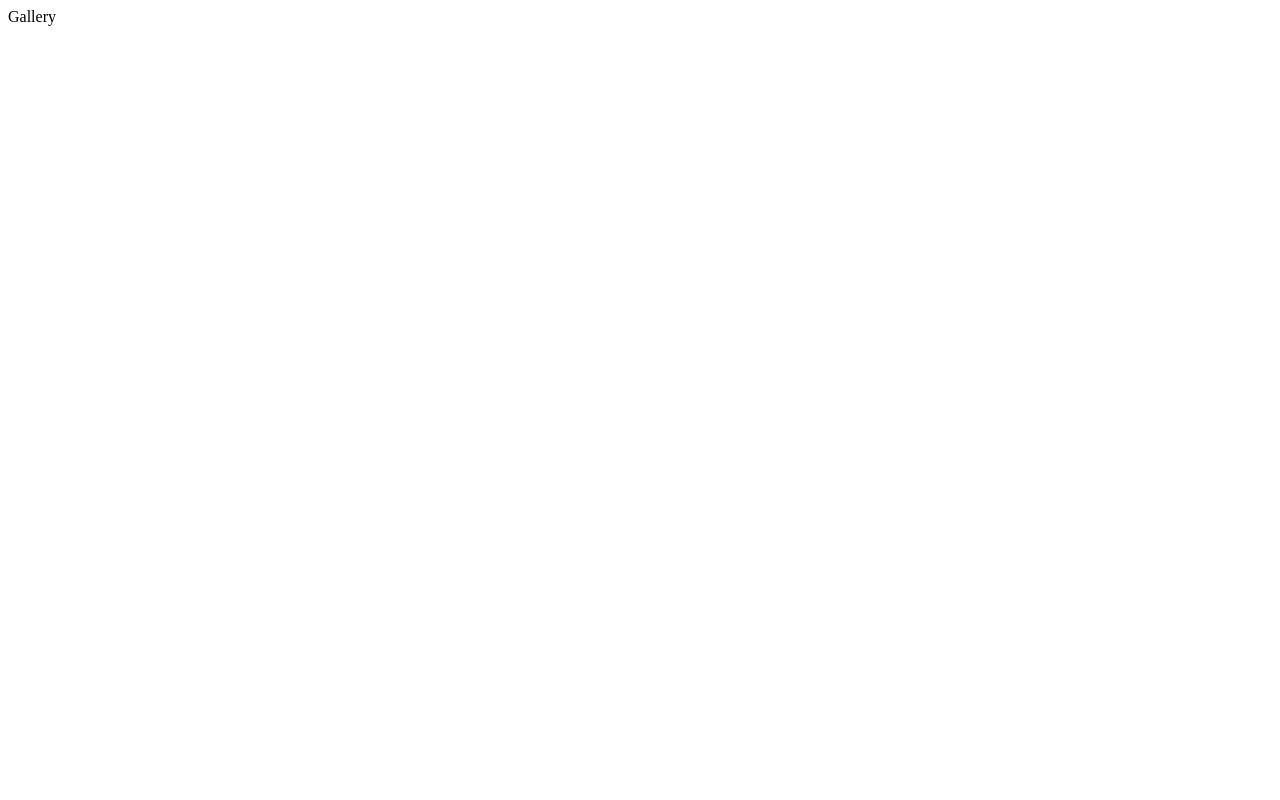
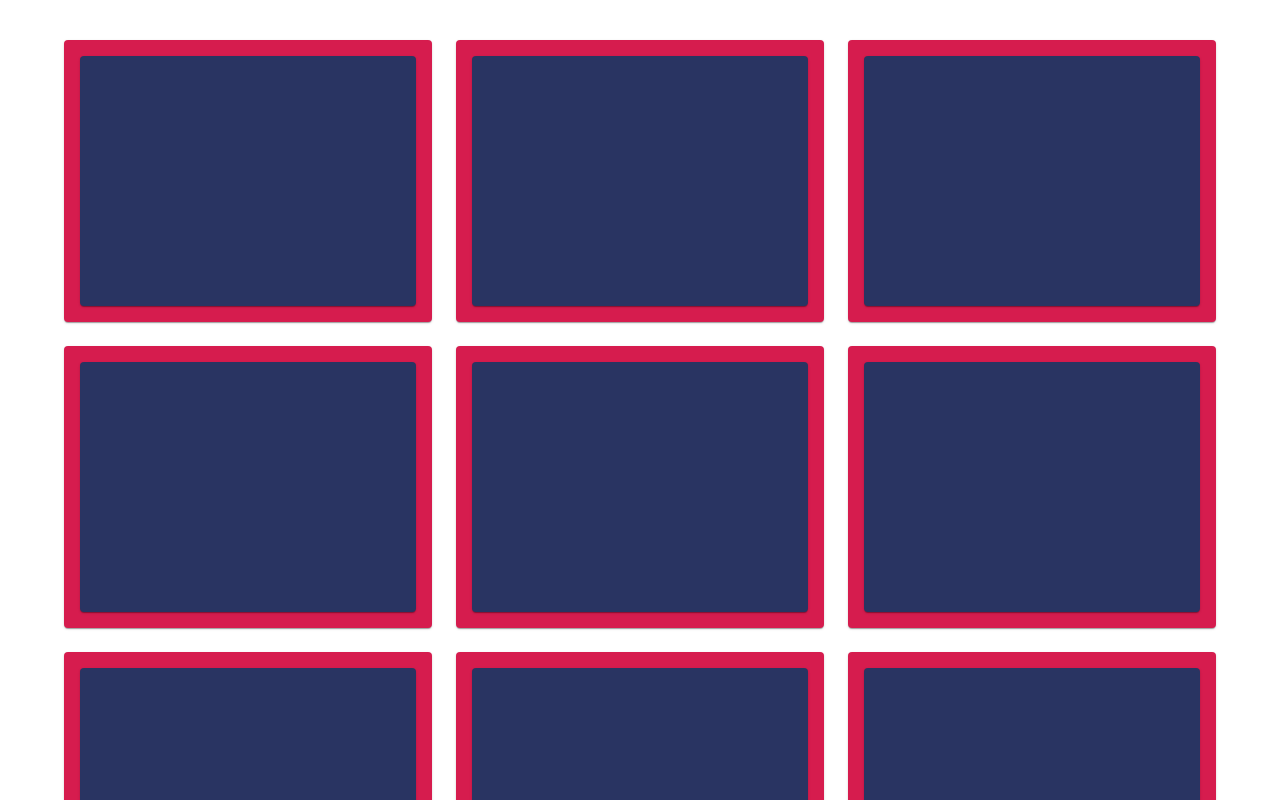
Before and after one commit to akshat-rawat/medical-client-portfolio, a React (Create React App) app: page /gallery in a window 1280 px wide. Shown: the top 800 px of the page. Built offline with nearby package versions, Linux system fonts and the light colour scheme.

Commit message:
build PhotoBooth for Gallery

```diff
--- a/package.json
+++ b/package.json
@@ -3,6 +3,9 @@
   "version": "0.1.0",
   "private": true,
   "dependencies": {
+    "@emotion/react": "^11.9.3",
+    "@emotion/styled": "^11.9.3",
+    "@mui/material": "^5.9.1",
     "@testing-library/jest-dom": "^5.16.4",
     "@testing-library/react": "^13.3.0",
     "@testing-library/user-event": "^13.5.0",
--- a/src/Router.jsx
+++ b/src/Router.jsx
@@ -1,10 +1,11 @@
-import {BrowserRouter, Route, Routes} from "react-router-dom";
+import { BrowserRouter, Route, Routes } from "react-router-dom";
 import AboutMe from "./pages/AboutMe";
 import Blogs from "./pages/Blogs";
 import Contact from "./pages/Contact";
 import Gallery from "./pages/Gallery";
 import Home from "./pages/Home";
 import Testimonials from "./pages/Testimonials";
+import Footer from "./components/Footer";
 
 const Router = () => {
     return <>
@@ -17,6 +18,7 @@ const Router = () => {
                 <Route path="/gallery" element={<Gallery />} />
                 <Route path="/contact" element={<Contact />} />
             </Routes>
+            <Footer />
         </BrowserRouter>
     </>
 }
--- a/src/components/Footer.jsx
+++ b/src/components/Footer.jsx
@@ -10,7 +10,6 @@ export default function Footer() {
       className="text-center text-white"
       style={{
         backgroundColor: "#f1f1f1",
-        position: "fixed",
         left: 0,
         bottom: 0,
         right: 0,
--- a/src/pages/Gallery.jsx
+++ b/src/pages/Gallery.jsx
@@ -1,8 +1,43 @@
+import { experimentalStyled as styled } from '@mui/material/styles';
+import Box from '@mui/material/Box';
+import Paper from '@mui/material/Paper';
+import Grid from '@mui/material/Grid';
+import Container from '@mui/material/Container';
+
+const Item = styled(Paper)(({ theme }) => ({
+  backgroundColor: '#D61C4E',
+  ...theme.typography.body2,
+  padding: theme.spacing(2),
+  textAlign: 'center',
+  color: theme.palette.text.secondary,
+}));
+
+const PhotoBooth = () => {
+  return (
+    <Box sx={{ flexGrow: 1 }}>
+      <Grid container spacing={{ xs: 2, md: 3 }} columns={{ xs: 4, sm: 8, md: 12 }}>
+        {Array.from(Array(12)).map((_, index) => (
+          <Grid item xs={4} sm={4} md={4} key={index}>
+            <Item><Paper
+              sx={{
+                height: 250,
+                backgroundColor: '#293462'
+              }}
+            />
+            </Item>
+          </Grid>
+        ))}
+      </Grid>
+    </Box>
+  );
+}
 
 const Gallery = () => {
-    return <>
-      Gallery
-    </>;
-  }
+  return <>
+    <Container maxWidth="lg" sx={{ p: 5 }}>
+      <PhotoBooth />
+    </Container>
+  </>;
+}
 
-  export default Gallery;
+export default Gallery;
```
Also changed, not shown: 1 other file (tests, documents, lock files or other folders).
